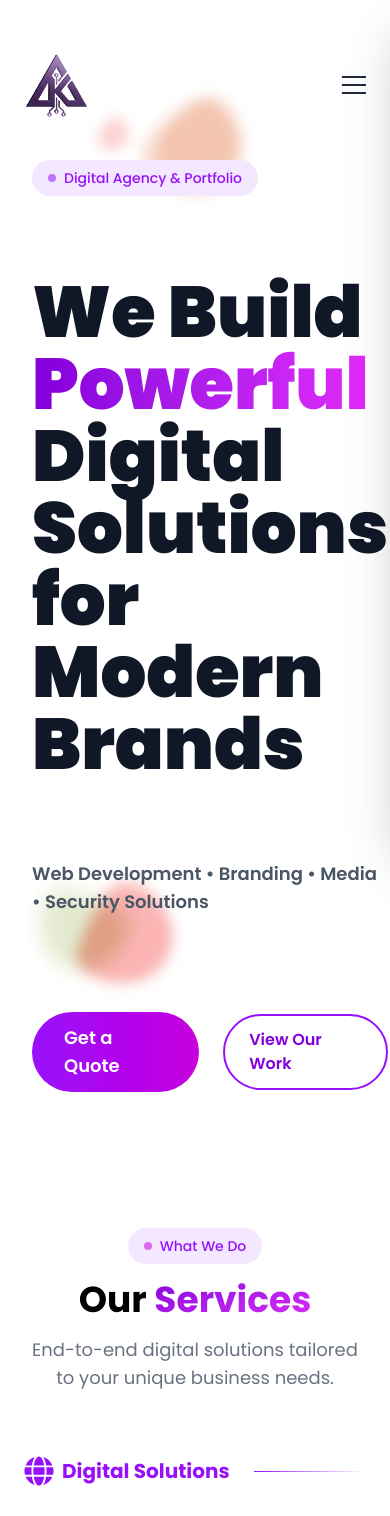
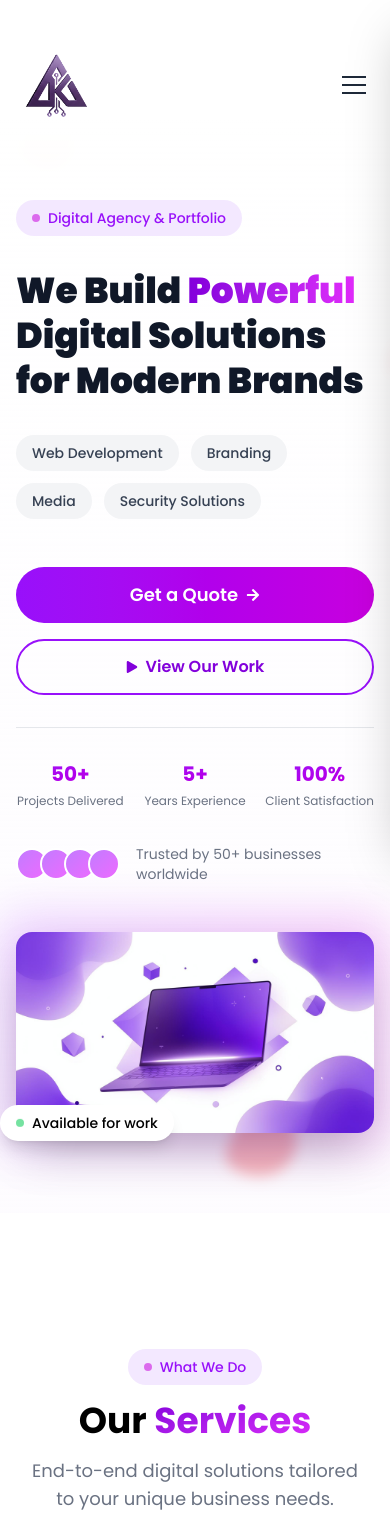
Before and after one commit to Gideb/klass_koncepts.com, a React (Vite) app: page / in a window 390 px wide. Shown: the top 1516 px of the page. Built offline with nearby package versions, Linux system fonts and the light colour scheme.

Commit message:
final responsiveness

```diff
--- a/src/App.css
+++ b/src/App.css
@@ -57,6 +57,59 @@ html {
         transform: translateY(-20px);
     }
 }
+
+
+
+
+@keyframes floatSlow {
+
+    0%,
+    100% {
+        transform: translate(0px, 0px) scale(1);
+    }
+
+    50% {
+        transform: translate(40px, -60px) scale(1.08);
+    }
+}
+
+@keyframes floatMedium {
+
+    0%,
+    100% {
+        transform: translate(0px, 0px) scale(1);
+    }
+
+    50% {
+        transform: translate(-30px, 40px) scale(0.95);
+    }
+}
+
+@keyframes rotateSlow {
+    from {
+        transform: rotate(0deg);
+    }
+
+    to {
+        transform: rotate(360deg);
+    }
+}
+
+.animate-float-slow {
+    animation: floatSlow 14s ease-in-out infinite;
+}
+
+.animate-float-medium {
+    animation: floatMedium 18s ease-in-out infinite;
+}
+
+.animate-rotate-slow {
+    animation: rotateSlow 40s linear infinite;
+}
+
+
+
+
 
 /* laptop float rotate on herosection */
 
@@ -125,3 +178,98 @@ html {
 .animate-fluid-fast {
     animation: fluidBlob 15s infinite ease-in-out;
 }
+
+
+/*  herosection CSS  */
+
+@keyframes fluidRotate {
+    0% {
+        transform: rotate(0deg) scale(1) translate(0px, 0px);
+        filter: hue-rotate(0deg) blur(8px);
+    }
+
+    25% {
+        transform: rotate(90deg) scale(1.1) translate(20px, -15px);
+        filter: hue-rotate(90deg) blur(6px);
+    }
+
+    50% {
+        transform: rotate(180deg) scale(0.95) translate(-15px, 20px);
+        filter: hue-rotate(180deg) blur(10px);
+    }
+
+    75% {
+        transform: rotate(270deg) scale(1.05) translate(15px, -10px);
+        filter: hue-rotate(270deg) blur(7px);
+    }
+
+    100% {
+        transform: rotate(360deg) scale(1) translate(0px, 0px);
+        filter: hue-rotate(360deg) blur(8px);
+    }
+}
+
+@keyframes floatRotate {
+
+    0%,
+    100% {
+        transform: translateY(0px) rotate(0deg);
+    }
+
+    33% {
+        transform: translateY(-15px) rotate(1deg);
+    }
+
+    66% {
+        transform: translateY(10px) rotate(-1deg);
+    }
+}
+
+@keyframes scroll {
+    0% {
+        transform: translateY(0);
+        opacity: 1;
+    }
+
+    75% {
+        transform: translateY(10px);
+        opacity: 0;
+    }
+
+    100% {
+        transform: translateY(0);
+        opacity: 1;
+    }
+}
+
+@keyframes fadeIn {
+    from {
+        opacity: 0;
+        transform: translateY(20px);
+    }
+
+    to {
+        opacity: 1;
+        transform: translateY(0);
+    }
+}
+
+.animate-fluid {
+    animation: fluidRotate 20s infinite ease-in-out;
+}
+
+.animate-fluid-slow {
+    animation: fluidRotate 25s infinite ease-in-out;
+}
+
+.animate-fluid-fast {
+    animation: fluidRotate 15s infinite ease-in-out;
+}
+
+.animate-scroll {
+    animation: scroll 2s infinite;
+}
+
+.animate-fadeIn {
+    animation: fadeIn 1s ease-out;
+}
--- a/src/components/HeroSection.jsx
+++ b/src/components/HeroSection.jsx
@@ -1,105 +1,171 @@
 import hero from "../assets/images/hero.png";
 import blob from "../assets/images/blob.svg";
+import { FaArrowRight, FaPlay } from "react-icons/fa";
 
 const HeroSection = () => {
   return (
     <section
       id="home"
-      className="scroll-mt-24 min-h-screen relative w-full overflow-hidden"
+      className="scroll-mt-16 min-h-screen relative w-full overflow-hidden bg-linear-to-b from-white to-purple-50/30 lg:mt-40 mt-30"
     >
+      {/* Fluid Blobs */}
       <img
         src={blob}
-        alt="fluid floating blob"
-        className="absolute top-2 -z-10 animate-fluid blur-md opacity-40"
+        alt=""
+        className="absolute -top-20 -left-20 sm:top-2 sm:left-0 w-64 sm:w-96 -z-10 animate-fluid blur-md opacity-40"
       />
 
       <img
         src={blob}
-        alt="fluid floating blob"
-        className="w-2xl absolute bottom-10 right-20 -z-10 animate-fluid-slow blur-sm opacity-60"
+        alt=""
+        className="absolute bottom-0 right-0 sm:bottom-10 sm:right-20 w-72 sm:w-lg -z-10 animate-fluid-slow blur-sm opacity-60"
       />
 
       <img
         src={blob}
-        alt="fluid floating blob"
-        className="absolute bottom-5 right-[30%] -z-10 animate-fluid-fast blur-lg opacity-20"
+        alt=""
+        className="absolute bottom-20 left-[10%] sm:bottom-5 sm:right-[30%] w-48 sm:w-80 -z-10 animate-fluid-fast blur-lg opacity-20"
       />
 
       <img
         src={blob}
-        alt="fluid floating blob"
-        className="absolute top-20 left-[10%] -z-10 animate-fluid-slow blur-xs opacity-30 w-32"
+        alt=""
+        className="absolute top-40 -right-20 sm:top-20 sm:left-[10%] w-40 sm:w-32 -z-10 animate-fluid-slow blur-xs opacity-30"
       />
 
-      <div className="px-8 max-w-7xl mx-auto flex items-center justify-between mt-40 gap-10 z-1">
-        <div className="flex flex-col max-w-2xl space-y-20">
-          <div className="inline-flex items-center gap-2 bg-purple-100 text-purple-600 px-4 py-2 rounded-full text-sm font-medium w-fit">
-            <span className="w-2 h-2 bg-purple-600 rounded-full animate-pulse"></span>
+      {/* Main Content Container */}
+      <div className="px-4 sm:px-6 lg:px-8 max-w-7xl mx-auto min-h-screen flex items-center">
+        <div className="grid lg:grid-cols-2 gap-12 lg:gap-20 items-center w-full py-20 lg:py-0">
+          {/* Left Content */}
+          <div className="flex flex-col space-y-8 lg:space-y-10 order-1 lg:order-1">
+            {/* Badge */}
+            <div className="inline-flex items-center gap-2 bg-purple-100 text-purple-600 px-4 py-2 rounded-full text-sm font-medium w-fit animate-fadeIn">
+              <span className="w-2 h-2 bg-fuchsia-600 rounded-full animate-pulse"></span>
               Digital Agency & Portfolio
             </div>
 
-          <h1 className="font-black text-7xl leading-18 text-gray-900">
-            We Build <br />
+            {/* Main Heading */}
+            <h1 className="font-black text-4xl sm:text-5xl lg:text-6xl xl:text-7xl leading-tight lg:leading-[1.2] text-gray-900">
+              We Build{" "}
               <span className="bg-clip-text text-transparent bg-linear-to-r from-purple-700 to-fuchsia-500">
                 Powerful
               </span>{" "}
-            Digital <br />
-            Solutions for Modern <br />
-            Brands
+              <br className="hidden sm:block" />
+              Digital Solutions for <br className="hidden sm:block" />
+              Modern Brands
             </h1>
 
-          <p className="text-gray-600 text-lg font-semibold">
-            Web Development • Branding • Media • Security Solutions
-          </p>
+            {/* Services Tags */}
+            <div className="flex flex-wrap gap-3">
+              {[
+                "Web Development",
+                "Branding",
+                "Media",
+                "Security Solutions",
+              ].map((service, index) => (
+                <span
+                  key={index}
+                  className="px-4 py-2 bg-gray-100 text-gray-700 rounded-full text-sm font-medium hover:bg-purple-100 hover:text-purple-600 transition-colors duration-300"
+                >
+                  {service}
+                </span>
+              ))}
+            </div>
 
-          <div className="flex items-center gap-6 pt-4">
+            {/* CTA Buttons */}
+            <div className="flex flex-col sm:flex-row items-center gap-4 pt-4">
               <a
                 href="#contact"
-              className="bg-linear-to-r from-purple-600 to-fuchsia-600 text-white px-8 py-3 rounded-full font-semibold text-lg hover:shadow-lg transform transition duration-300 hover:scale-105 focus:outline-none focus:ring-2 focus:ring-purple-600 focus:ring-offset-2"
+                className="w-full sm:w-auto group bg-linear-to-r from-purple-600 to-fuchsia-600 text-white px-8 py-3.5 rounded-full font-semibold text-lg hover:shadow-xl transform transition-all duration-300 hover:scale-105 focus:outline-none focus:ring-2 focus:ring-purple-600 focus:ring-offset-2 flex items-center justify-center gap-2"
               >
                 Get a Quote
+                <FaArrowRight className="text-sm group-hover:translate-x-1 transition-transform" />
               </a>
 
               <a
                 href="#portfolio"
-              className="text-purple-700 px-6 py-3 rounded-full font-semibold border-2 border-purple-600 hover:bg-purple-50 transition"
+                className="w-full sm:w-auto group text-purple-700 px-8 py-3.5 rounded-full font-semibold border-2 border-purple-600 hover:bg-purple-50 transition-all duration-300 hover:shadow-lg flex items-center justify-center gap-2"
               >
+                <FaPlay className="text-xs" />
                 View Our Work
               </a>
             </div>
 
-          {/* Stats */}
-          {/*  <div className="flex gap-16 pt-10">
-            <div>
-              <h5 className="text-2xl font-bold bg-clip-text text-transparent bg-linear-to-br from-amber-600 to-fuchsia-600">
+            {/* Stats Section */}
+            <div className="grid grid-cols-3 gap-4 sm:gap-8 pt-8 lg:pt-10 border-t border-gray-200">
+              <div className="text-center sm:text-left">
+                <h5 className="text-xl sm:text-2xl font-bold bg-clip-text text-transparent bg-linear-to-br from-purple-600 to-fuchsia-600">
                   50+
                 </h5>
-              <span className="text-gray-500 text-sm">Projects Delivered</span>
+                <span className="text-gray-500 text-xs sm:text-sm">
+                  Projects Delivered
+                </span>
+              </div>
+              <div className="text-center sm:text-left">
+                <h5 className="text-xl sm:text-2xl font-bold bg-clip-text text-transparent bg-linear-to-br from-purple-600 to-fuchsia-600">
+                  5+
+                </h5>
+                <span className="text-gray-500 text-xs sm:text-sm">
+                  Years Experience
+                </span>
+              </div>
+              <div className="text-center sm:text-left">
+                <h5 className="text-xl sm:text-2xl font-bold bg-clip-text text-transparent bg-linear-to-br from-purple-600 to-fuchsia-600">
+                  100%
+                </h5>
+                <span className="text-gray-500 text-xs sm:text-sm">
+                  Client Satisfaction
+                </span>
+              </div>
             </div>
 
-            <div>
-              <h5 className="text-2xl font-bold bg-clip-text text-transparent bg-linear-to-br from-amber-600 to-fuchsia-600">
-                5+
-              </h5>
-              <span className="text-gray-500 text-sm">Years Experience</span>
+            {/* Trust Badge */}
+            <div className="flex items-center gap-4 text-sm text-gray-500">
+              <div className="flex -space-x-2">
+                {[1, 2, 3, 4].map((i) => (
+                  <div
+                    key={i}
+                    className="w-8 h-8 rounded-full bg-linear-to-br from-purple-400 to-fuchsia-400 border-2 border-white"
+                  />
+                ))}
+              </div>
+              <span>Trusted by 50+ businesses worldwide</span>
+            </div>
           </div>
 
-            <div>
-              <h5 className="text-2xl font-bold bg-clip-text text-transparent bg-linear-to-br from-amber-600 to-fuchsia-600">
-                100%
-              </h5>
-              <span className="text-gray-500 text-sm">Client Satisfaction</span>
+          {/* Right Content - Hero Image */}
+          <div className="w-full flex justify-center lg:justify-end order-2 lg:order-2">
+            <div className="relative group">
+              {/* Decorative Elements */}
+              <div className="absolute -inset-4 bg-linear-to-r from-purple-600 to-fuchsia-600 rounded-2xl opacity-20 group-hover:opacity-30 blur-xl transition-opacity duration-500"></div>
+
+              <img
+                src={hero}
+                alt="Modern laptop showcasing digital solutions"
+                className="relative w-full max-w-md lg:max-w-lg rounded-2xl shadow-2xl will-change-transform animate-floatRotate group-hover:scale-105 transition-transform duration-500"
+              />
+
+              {/* Floating Badge */}
+              <div className="absolute -bottom-4 -left-4 bg-white px-4 py-2 rounded-full shadow-lg flex items-center gap-2 animate-bounce">
+                <div className="w-2 h-2 bg-green-500 rounded-full animate-pulse"></div>
+                <span className="text-sm font-medium">Available for work</span>
               </div>
-          </div> */}
+            </div>
+          </div>
+        </div>
       </div>
 
-        <div className="w-1/2 flex justify-end">
-          <img
-            src={hero}
-            alt="purple colored laptop"
-            className="w-full max-w-lg rounded-2xl shadow-xl will-change-transform animate-[floatRotate_20s_ease-in-out_infinite]"
-          />
+      {/* Scroll Indicator */}
+      <div className="absolute bottom-8 left-1/2 transform -translate-x-1/2 hidden lg:block">
+        <a
+          href="#services"
+          className="flex flex-col items-center gap-2 text-gray-400 hover:text-purple-600 transition-colors group"
+        >
+          <span className="text-xs uppercase tracking-widest">Scroll</span>
+          <div className="w-5 h-9 border-2 border-current rounded-full flex justify-center p-1">
+            <div className="w-1 h-2 bg-current rounded-full animate-scroll"></div>
           </div>
+        </a>
       </div>
     </section>
   );
```
Lines whose indentation alone changed are shown as unchanged.
